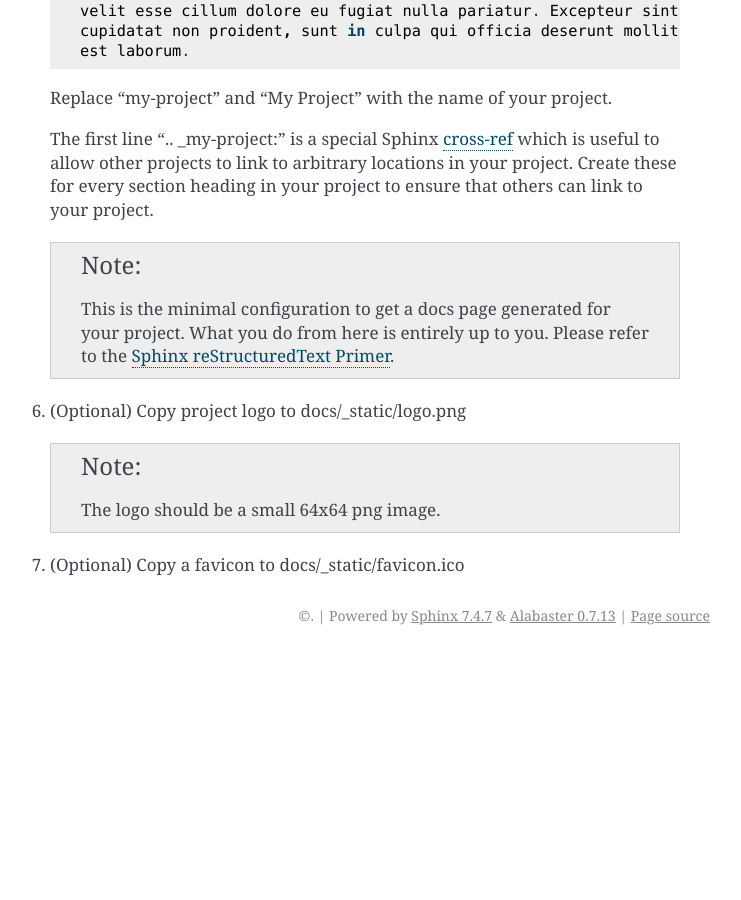
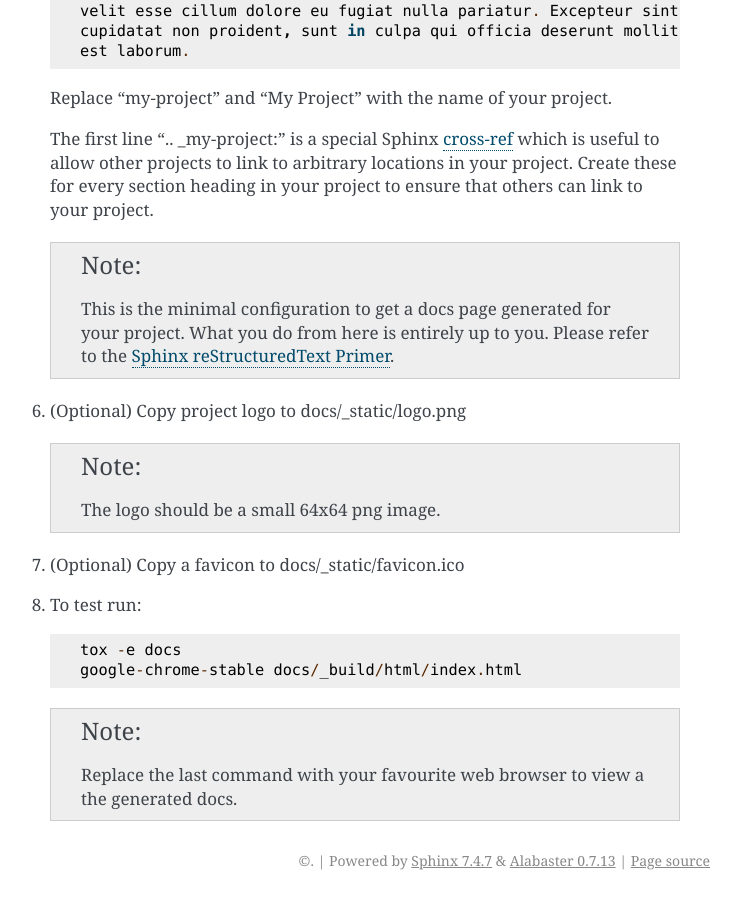
Before and after one commit to lfit/releng-docs-conf, a Sphinx documentation site: the page built from docs/install.rst, in a window 1280 px wide and 900 px high, scrolled down 1042 px. Shown: the whole window, without its empty margins (400-1141 px from the left). Built offline with Sphinx 7.4.7, drawn with Linux system fonts in a browser that asks for light colours; pages that are not in the unit, such as notebooks, are missing from menus; before the commit the page ends 1697 px from its top, so only the background shows below that.

Commit message:
Add a step to test the docs generation
Includes details on how to test and review the docs locally.

Change-Id: I0eb3761d0738ee511439b42bb107737fbd517d1b
Signed-off-by: Thanh Ha <thanh.ha@linuxfoundation.org>

```diff
--- a/docs/install.rst
+++ b/docs/install.rst
@@ -70,3 +70,12 @@ Follow these steps to install lfdocs-conf:
       The logo should be a small 64x64 png image.
 
 #. (Optional) Copy a favicon to docs/_static/favicon.ico
+#. To test run::
+
+     tox -e docs
+     google-chrome-stable docs/_build/html/index.html
+
+   .. note::
+
+      Replace the last command with your favourite web browser to view a
+      the generated docs.
```
